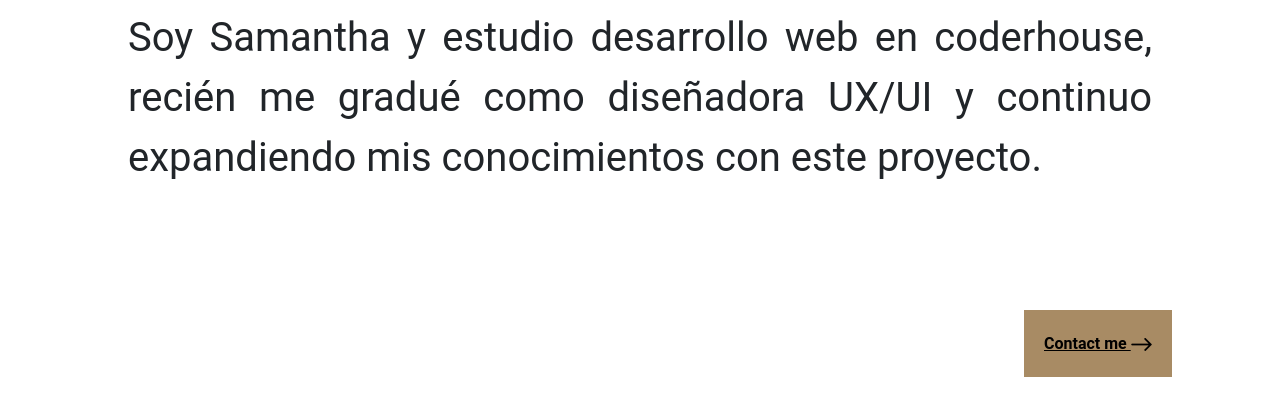
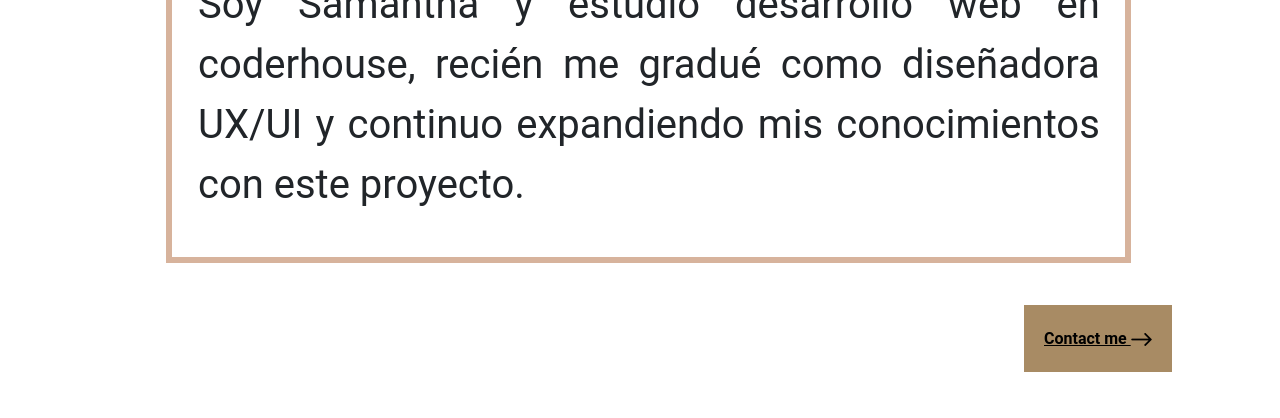
Before and after one commit to Samanthasanchezc/desarrollo, a website: page pages/about.html in a window 1280 px wide. Shown: the part 674-1092 px from the top of the page. Drawn offline with nearby package versions, Linux system fonts and the light colour scheme.

Commit message:
preentrega

```diff
--- a/scss/componentes/_about.scss
+++ b/scss/componentes/_about.scss
@@ -4,10 +4,14 @@
     border: 20px;
 }
 .aboutborder{
-    width: auto;
-    border-color: $bg;
-    border-width: 50px;
-    padding: 10%;
+    width: 965px;
+    height: auto;
+    border: 6px solid $bg;
+    padding: 2%;
+    background-color: #fff;
+    margin-top: 5%;
+    margin-bottom: 5%;
+    margin-left: 13%
 }
 .title{
     font-size: 45px;
```
Also changed, not shown: scss/style.css, 1 other file.
